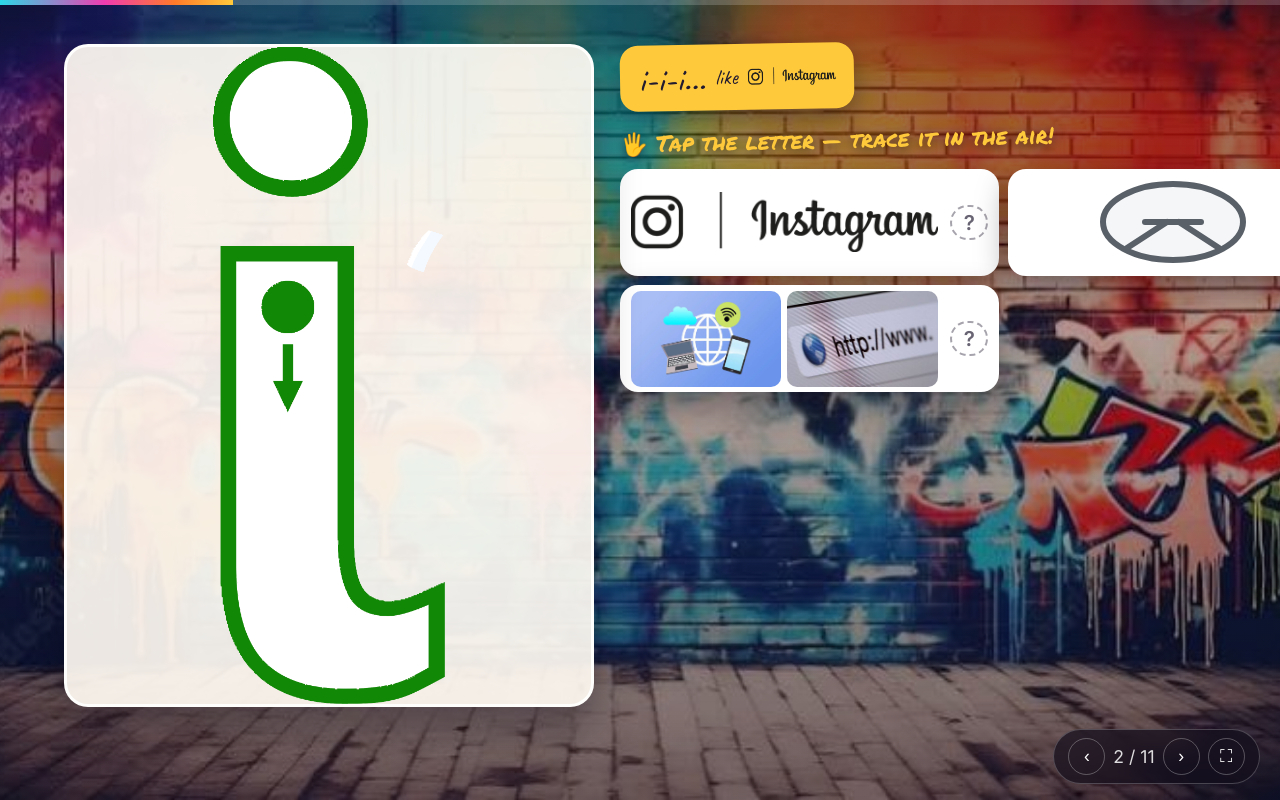
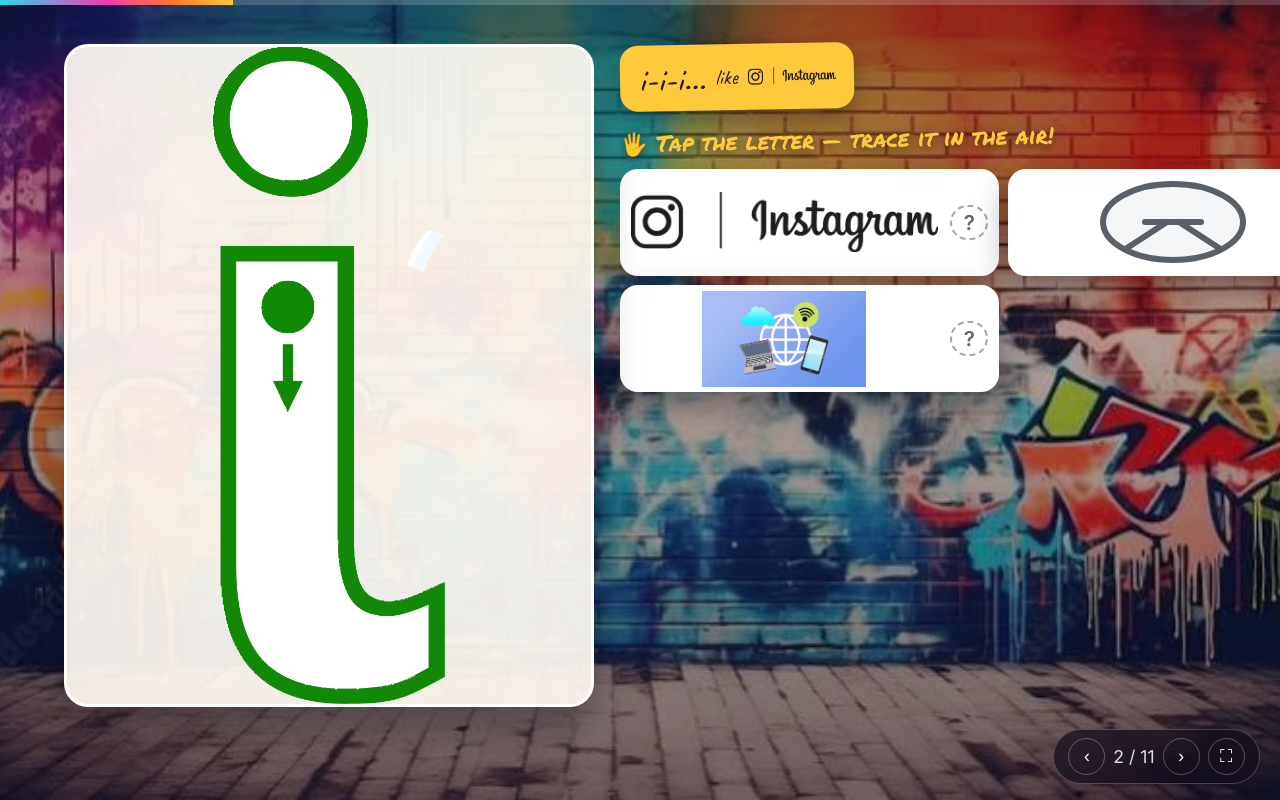
Before and after one commit to Elena777-code/anglograd-lessons, a plain HTML site: page brand-phonics-1/index.html in a window 1280 px wide. Both pictures are taken after a click on the button "next". Shown: the top 800 px of the page. Drawn offline with Linux system fonts and the light colour scheme.

Commit message:
Brand Phonics 1: internet card keeps only the blue globe picture

```diff
--- a/brand-phonics-1/index.html
+++ b/brand-phonics-1/index.html
@@ -127,8 +127,6 @@ h1 .spray::before{content:'';position:absolute;inset:0;z-index:-1;
 .brand-col .logo-card .imgbox{flex:none;height:clamp(72px,12vh,136px);width:clamp(208px,24vw,360px);margin:0;
   display:flex;align-items:center;justify-content:center}
 .brand-col .logo-card img{max-width:100%;max-height:100%;object-fit:contain}
-.brand-col .logo-card .imgbox.duo{gap:6px}
-.brand-col .logo-card .imgbox.duo img{flex:1 1 0;min-width:0;height:100%;max-height:100%;object-fit:cover;border-radius:10px}
 .brand-col .logo-card .namebox{flex:1;min-height:0;align-items:flex-start;
   display:flex;flex-direction:column;justify-content:center;gap:2px}
 .brand-col .logo-card .q{font-weight:600;color:var(--ink-dark-soft);border:2px dashed rgba(34,27,48,.4);border-radius:99px;padding:.15em .55em;font-size:clamp(1rem,1.6vw,1.35rem)}
@@ -298,7 +296,7 @@ h1 .spray::before{content:'';position:absolute;inset:0;z-index:-1;
       <div class="brand-col">
     <div class="logo-card v" role="button" tabindex="0"><div class="imgbox"><img src="logos/instagram.png" alt="Instagram logo"></div><div class="namebox"><span class="q">?</span><span class="nm"><span class="hl">I</span>nstagram</span></div></div>
     <div class="logo-card v" role="button" tabindex="0"><div class="imgbox"><img src="logos/infiniti.svg" alt="Infinity emblem"></div><div class="namebox"><span class="q">?</span><span class="nm"><span class="hl">I</span>nfinity</span></div></div>
-    <div class="logo-card v" role="button" tabindex="0"><div class="imgbox duo"><img src="logos/internet-pic.jpeg?v=1" alt="the internet — devices around the globe"><img src="logos/internet-http.jpeg?v=1" alt="http://www. — the address bar"></div><div class="namebox"><span class="q">?</span><span class="nm"><span class="hl">i</span>nternet</span></div></div>
+    <div class="logo-card v" role="button" tabindex="0"><div class="imgbox"><img src="logos/internet-pic.jpeg?v=1" alt="the internet — devices around the globe"></div><div class="namebox"><span class="q">?</span><span class="nm"><span class="hl">i</span>nternet</span></div></div>
       </div>
     </div>
   </div>
```
